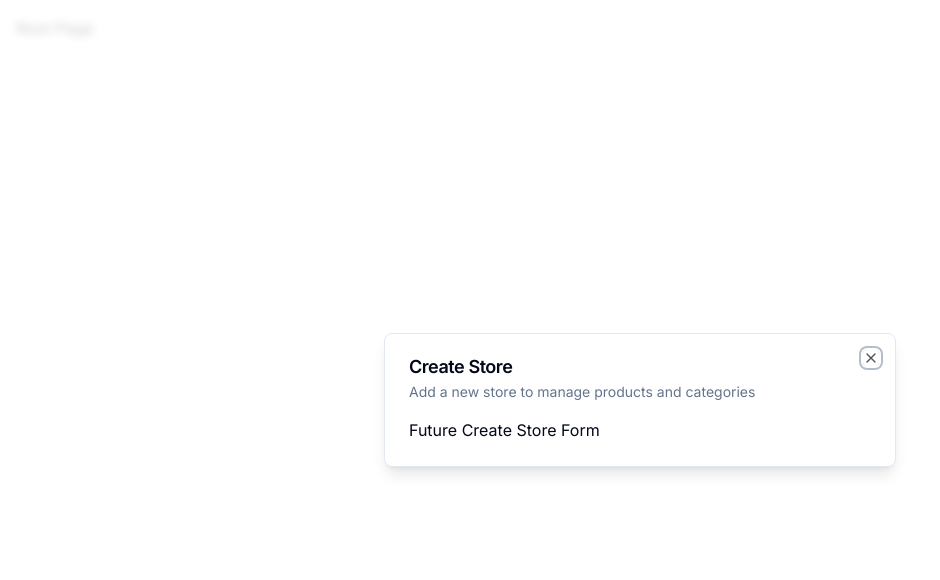
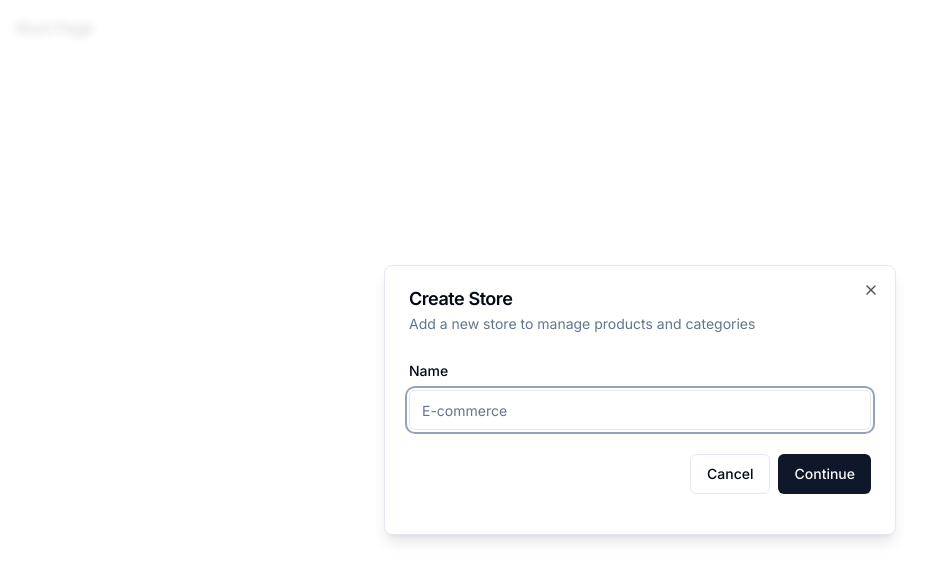
Before and after one commit to ntb-arenas/ecommerce-admin, a Next.js app: page / in a window 1280 px wide. Shown: the top 580 px of the page, without its empty margins (0-940 px from the left). Built offline with nearby package versions, Linux system fonts and the light colour scheme.

Commit message:
Update modal

```diff
--- a/components/modals/store-modal.tsx
+++ b/components/modals/store-modal.tsx
@@ -1,10 +1,40 @@
 "use client";
+
+import * as z from "zod";
+import { useForm } from "react-hook-form";
+import { zodResolver } from "@hookform/resolvers/zod";
 
 import { useStoreModel } from "@/hooks/use-store-modal";
 import { Modal } from "@/components/ui/modal";
+import {
+  Form,
+  FormControl,
+  FormDescription,
+  FormField,
+  FormItem,
+  FormLabel,
+  FormMessage,
+} from "@/components/ui/form";
+import { Input } from "@/components/ui/input";
+import { Button } from "@/components/ui/button";
+
+const formSchema = z.object({
+  name: z.string().min(1),
+});
 
 export const StoreModal = () => {
   const storeModal = useStoreModel();
+
+  const form = useForm<z.infer<typeof formSchema>>({
+    resolver: zodResolver(formSchema),
+    defaultValues: {
+      name: "",
+    },
+  });
+
+  const onSubmit = async (values: z.infer<typeof formSchema>) => {
+    console.log(values);
+  };
 
   return (
     <Modal
@@ -13,7 +43,40 @@ export const StoreModal = () => {
       isOpen={storeModal.isOpen}
       onClose={() => {}}
     >
-      Future Create Store Form
+      <div>
+        <div className="py-2 pb-4 space-y-4">
+          <Form {...form}>
+            <form onSubmit={form.handleSubmit(onSubmit)}>
+              <FormField
+                control={form.control}
+                name="name"
+                render={({ field }) => (
+                  <FormItem>
+                    <FormLabel>Name</FormLabel>
+                    <FormControl>
+                      <Input
+                        placeholder="E-commerce"
+                        {...field}
+                      />
+                    </FormControl>
+                    <FormMessage />
+                  </FormItem>
+                )}
+              />
+
+              <div className="flex justify-end w-full pt-6 space-x-2">
+                <Button
+                  variant={"outline"}
+                  onClick={storeModal.onClose}
+                >
+                  Cancel
+                </Button>
+                <Button type="submit">Continue</Button>
+              </div>
+            </form>
+          </Form>
+        </div>
+      </div>
     </Modal>
   );
 };
```
